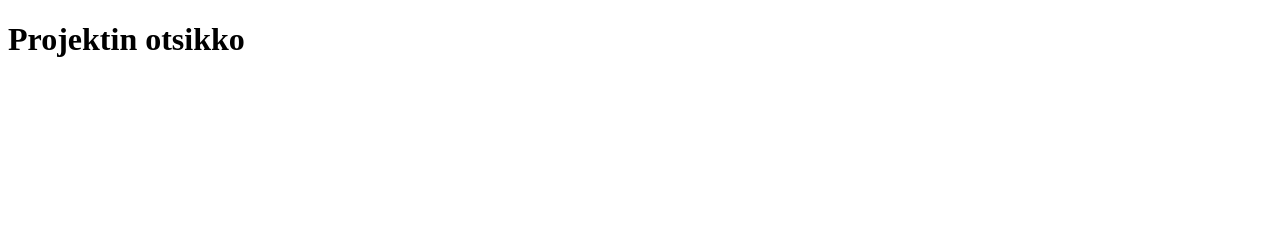
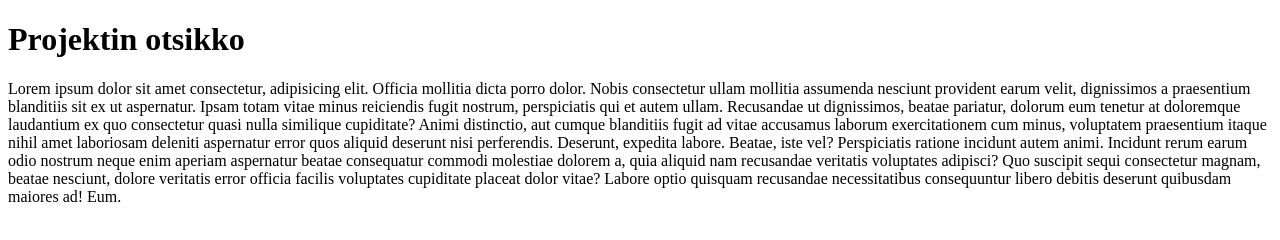
Before and after one commit to purotu/www-projekti, a plain HTML site: page index.html in a window 1280 px wide. Drawn offline with Linux system fonts and the light colour scheme.

Commit message:
Lisätään tekstiä

```diff
--- a/index.html
+++ b/index.html
@@ -8,5 +8,10 @@
 </head>
 <body>
     <h1>Projektin otsikko</h1>
+    <p>Lorem ipsum dolor sit amet consectetur, adipisicing elit. Officia mollitia dicta porro dolor. Nobis consectetur ullam mollitia assumenda nesciunt provident earum velit, dignissimos a praesentium blanditiis sit ex ut aspernatur.
+    Ipsam totam vitae minus reiciendis fugit nostrum, perspiciatis qui et autem ullam. Recusandae ut dignissimos, beatae pariatur, dolorum eum tenetur at doloremque laudantium ex quo consectetur quasi nulla similique cupiditate?
+    Animi distinctio, aut cumque blanditiis fugit ad vitae accusamus laborum exercitationem cum minus, voluptatem praesentium itaque nihil amet laboriosam deleniti aspernatur error quos aliquid deserunt nisi perferendis. Deserunt, expedita labore.
+    Beatae, iste vel? Perspiciatis ratione incidunt autem animi. Incidunt rerum earum odio nostrum neque enim aperiam aspernatur beatae consequatur commodi molestiae dolorem a, quia aliquid nam recusandae veritatis voluptates adipisci?
+    Quo suscipit sequi consectetur magnam, beatae nesciunt, dolore veritatis error officia facilis voluptates cupiditate placeat dolor vitae? Labore optio quisquam recusandae necessitatibus consequuntur libero debitis deserunt quibusdam maiores ad! Eum.</p>
 </body>
 </html>
```
